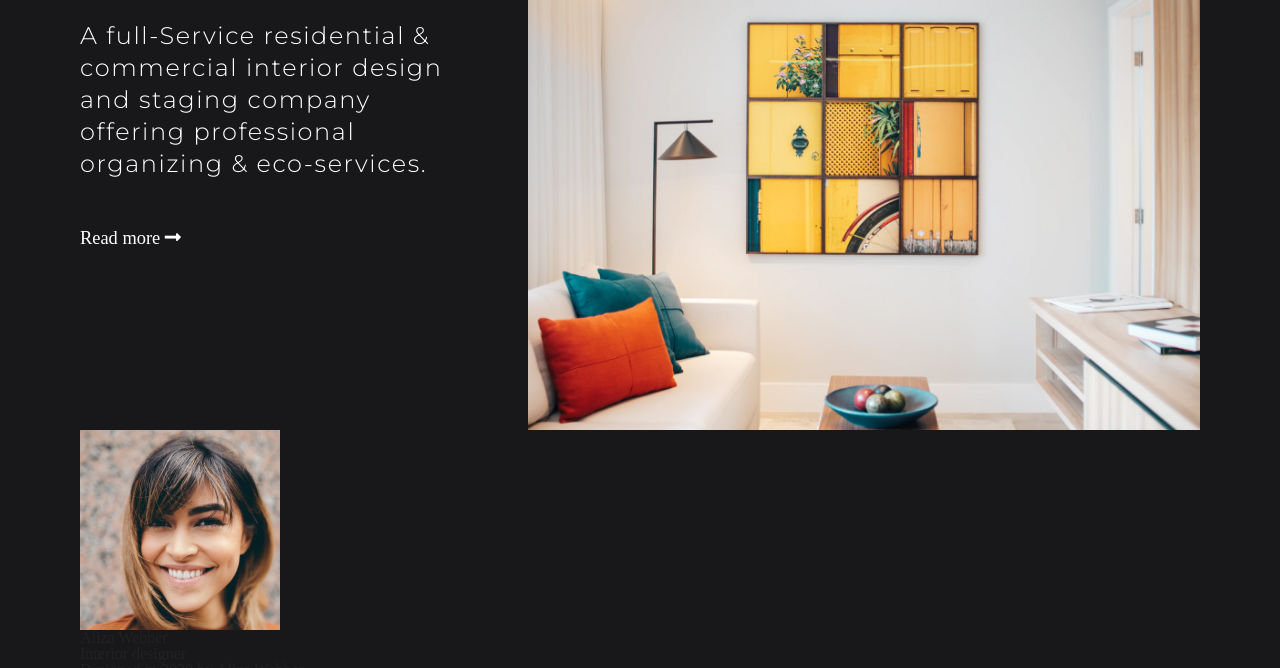
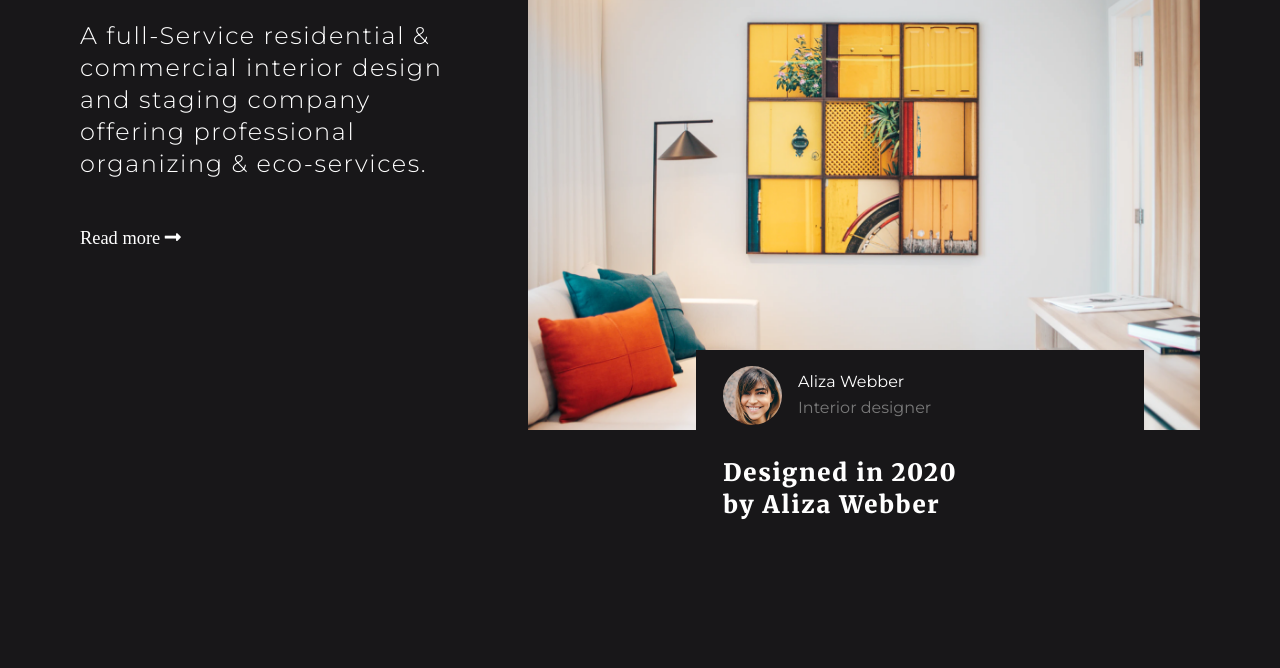
Before and after one commit to Kimi-Toshiko/DevChallenges, a plain HTML site: page interior-consultant/index.html in a window 1280 px wide. Shown: the part 280-948 px from the top of the page. Drawn offline with Linux system fonts and the light colour scheme.

Commit message:
feat: add styling for creator block

```diff
--- a/interior-consultant/scss/style.scss
+++ b/interior-consultant/scss/style.scss
@@ -44,6 +44,30 @@
 //         background-color: cadetblue;
 //         img {
 //             background-color: darkgreen;
+//         }
+//     }
+// }
+// .creator {
+//     background-color: darkolivegreen;
+//     .profile-info {
+//         background-color: darkorange;
+//         .profile-pic {
+//             background-color: darkred;
+//         }
+//         .personal-info {
+//             background-color: darksalmon;
+//             h3 {
+//                 background-color: darkseagreen;
+//             }
+//             p {
+//                 background-color: darkslateblue;
+//             }
+//         }
+//     }
+//     .post {
+//         background-color: darkorchid;
+//         p {
+//             background-color: darkslategray;
 //         }
 //     }
 // }
@@ -159,3 +183,62 @@ header {
         }
     }
 }
+
+.creator {
+    width: 40%;
+    height: 15rem;
+    margin: 0 0 0 60%;
+    position: relative;
+    right: 5%;
+    top: -5rem;
+    padding-top: 1rem;
+    background-color: $dark;
+
+    .profile-info {
+        display: flex;
+        flex-direction: row;
+        width: 88%;
+        margin: 0 auto;
+
+        .profile-pic {
+            width: 15%;
+
+            img {
+                width: 100%;
+                height: auto;
+                border-radius: 50%;
+            }
+        }
+
+        .personal-info {
+            margin-left: 1rem;
+            align-self: center;
+
+            h3 {
+                color: $light;
+                font-family: $sans-serif-font;
+                margin-bottom: .6rem;
+            }
+
+            p {
+                color: #797979;
+                font-family: $sans-serif-font;
+            }
+        }
+    }
+
+    .post {
+        width: 88%;
+        margin: 2rem auto 0 auto;
+
+        p {
+            width: 60%;
+            color: $light;
+            font-family: $serif-font;
+            font-size: 1.5rem;
+            font-weight: $serif-black;
+            letter-spacing: .1rem;
+            line-height: 2rem;
+        }
+    }
+}
```
Also changed, not shown: interior-consultant/css/style.css.
